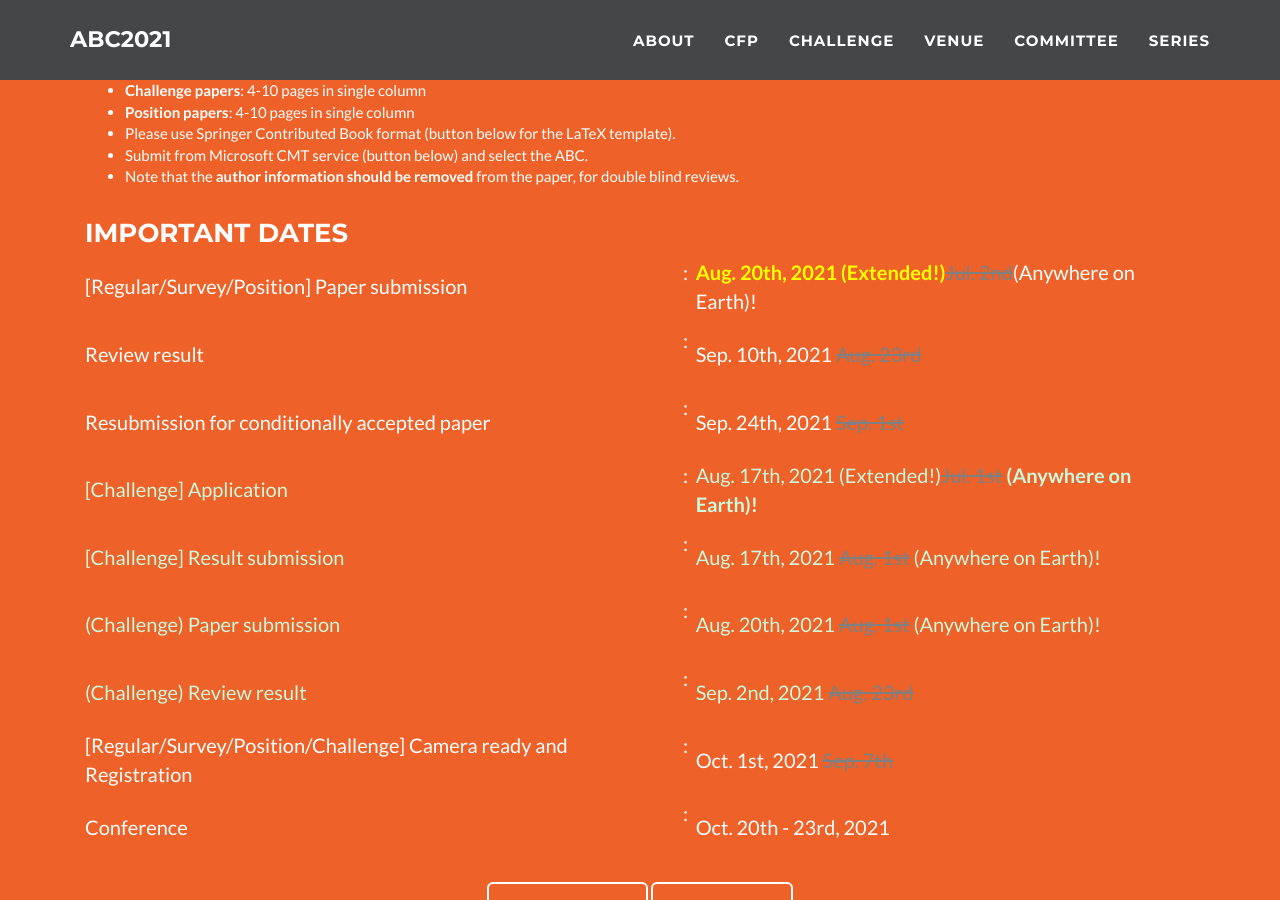
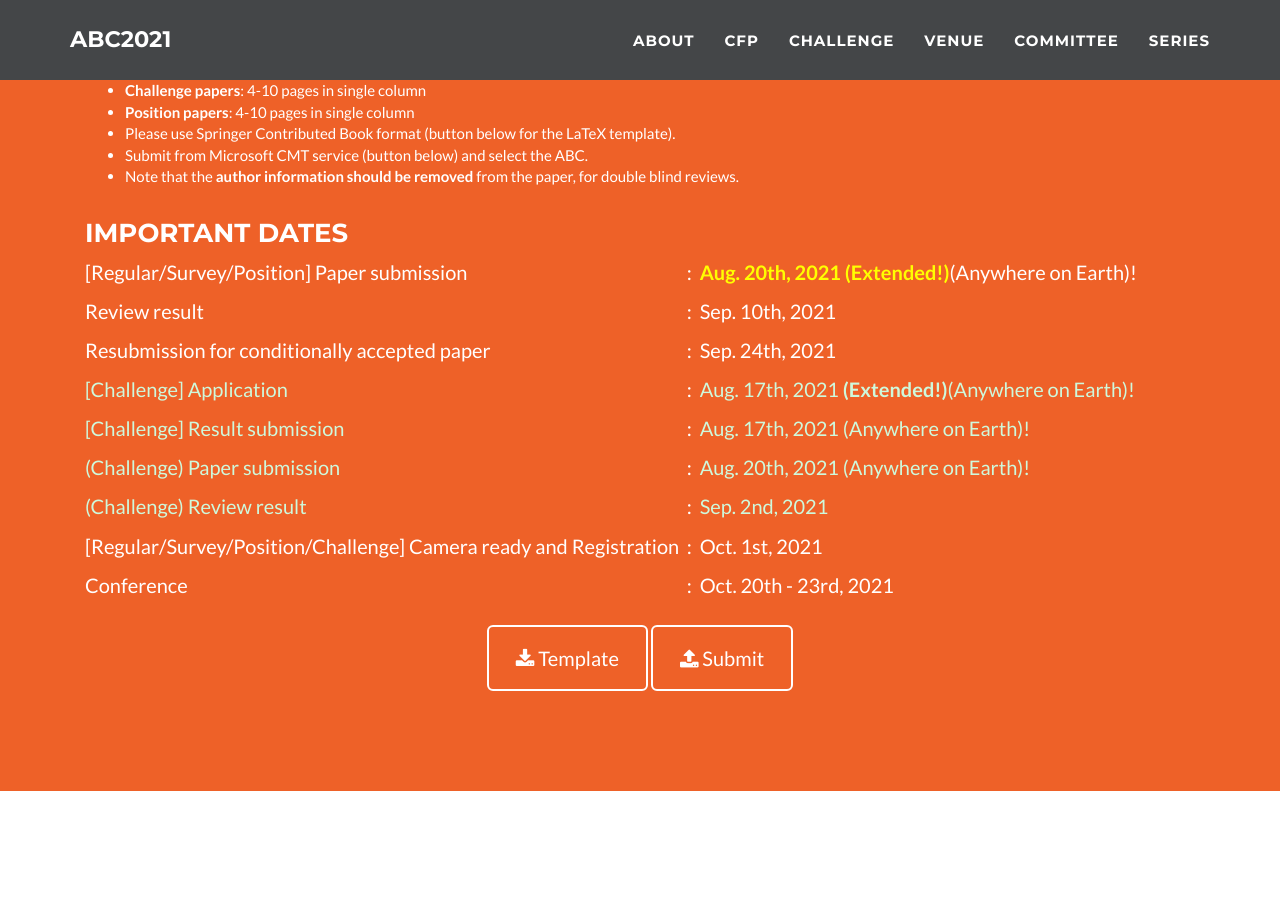
Before and after one commit to abc-research/abc-research.github.io, a Jekyll site: the page built from index.html, in a window 1280 px wide and 900 px high, scrolled down 2456 px. Built offline with Jekyll 4.4.1, drawn with Linux system fonts in a browser that asks for light colours.

Commit message:
Update _config.yml

```diff
--- a/_config.yml
+++ b/_config.yml
@@ -246,22 +246,30 @@ cfp:
      - item: "Note that the <b>author information should be removed</b> from the paper, for double blind reviews."
   dates:
     - name: "[Regular/Survey/Position] Paper submission"
-      date: <b><span style="color:yellow"> Aug. 20th, 2021 (Extended!)</span></b><strike style="color:gray">Jul. 2nd</strike>(Anywhere on Earth)!
+      date: <b><span style="color:yellow"> Aug. 20th, 2021 (Extended!)</span></b>(Anywhere on Earth)!
+# <strike style="color:gray">Jul. 2nd</strike>
     - name: "Review result"
-      date: Sep. 10th, 2021 <strike style="color:gray">Aug. 23rd</strike>
+      date: Sep. 10th, 2021
+#<strike style="color:gray">Aug. 23rd</strike>
     - name: "Resubmission for conditionally accepted paper"
-      date: Sep. 24th, 2021 <strike style="color:gray">Sep. 1st</strike>
+      date: Sep. 24th, 2021
+      #<strike style="color:gray">Sep. 1st</strike>
     - name: <span style="color:#CEF9DC">[Challenge] Application</span>
-      date: <span style="color:#CEF9DC">Aug. 17th, 2021 (Extended!)</b><strike style="color:gray">Jul. 1st</strike> <b>  (Anywhere on Earth)!</span>
+      date: <span style="color:#CEF9DC">Aug. 17th, 2021 <b>(Extended!)</b>(Anywhere on Earth)!</span>
+#    <strike style="color:gray">Jul. 1st</strike>
     - name: <span style="color:#CEF9DC">[Challenge] Result submission</span>
-      date: <span style="color:#CEF9DC">Aug. 17th, 2021 <strike style="color:gray">Aug. 1st</strike> (Anywhere on Earth)!</span>
+      date: <span style="color:#CEF9DC">Aug. 17th, 2021 (Anywhere on Earth)!</span>
+#       <strike style="color:gray">Aug. 1st</strike>
 # Aug. 9th: review deadline
     - name: <span style="color:#CEF9DC">(Challenge) Paper submission</span>
-      date: <span style="color:#CEF9DC">Aug. 20th, 2021 <strike style="color:gray">Aug. 1st</strike> (Anywhere on Earth)!</span>
+      date: <span style="color:#CEF9DC">Aug. 20th, 2021  (Anywhere on Earth)!</span>
+#      <strike style="color:gray">Aug. 1st</strike>
     - name: <span style="color:#CEF9DC">(Challenge) Review result</span>
-      date: <span style="color:#CEF9DC">Sep. 2nd, 2021 <strike style="color:gray">Aug. 23rd</strike></span>
+      date: <span style="color:#CEF9DC">Sep. 2nd, 2021</span>
+# <strike style="color:gray">Aug. 23rd</strike>
     - name: '[Regular/Survey/Position/Challenge] Camera ready and Registration'
-      date: Oct. 1st, 2021 <strike style="color:gray">Sep. 7th</strike>
+      date: Oct. 1st, 2021
+      #<strike style="color:gray">Sep. 7th</strike>
 # Sep. 15th: submit to the publisher
     - name: "Conference"
       date: Oct. 20th - 23rd, 2021
```
